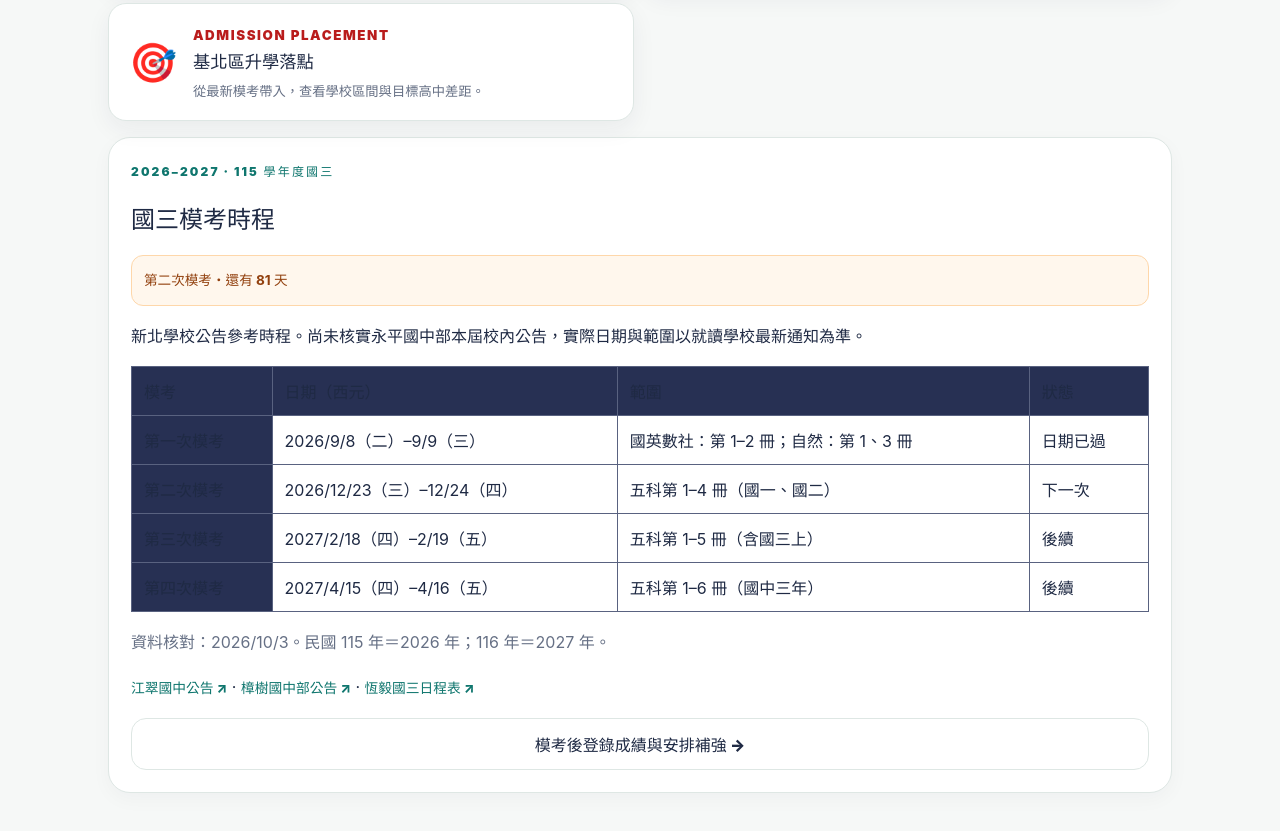
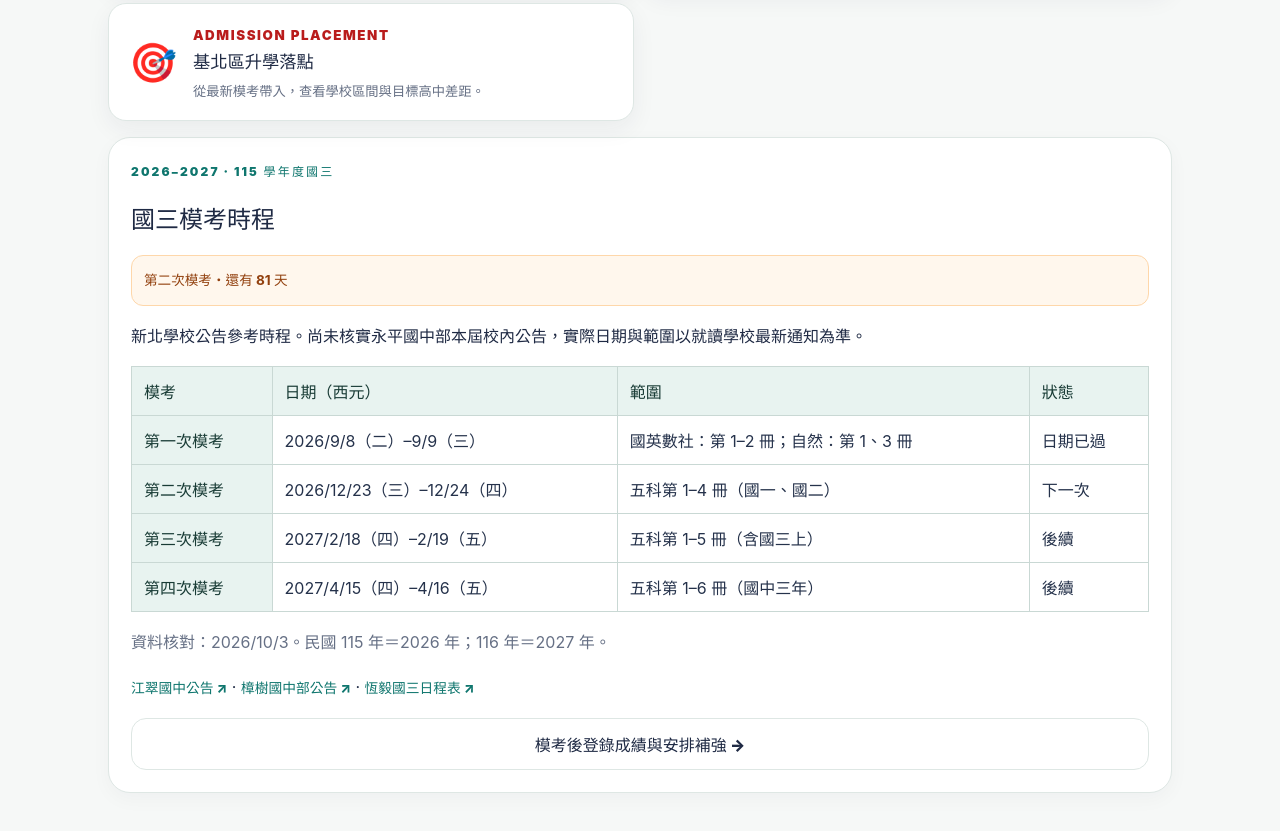
Before and after one commit to alger68/JHSEE-All-Subjects, a website built with Vite: page index.html in a window 1280 px wide. Shown: the part 1271-2102 px from the top of the page. Built offline with nearby package versions, Linux system fonts and the light colour scheme; no server answers.

Commit message:
Keep mock calendar table headers readable on light theme

```diff
--- a/css/app.css
+++ b/css/app.css
@@ -110,6 +110,9 @@ button.primary-button:disabled { opacity:.5; cursor:not-allowed; }
 .table-scroll table { width:100%; border-collapse:collapse; }
 .table-scroll th,.table-scroll td { border:1px solid #596280; text-align:left; padding:12px; }
 .table-scroll th { background:#273053; }
+.mock-calendar .table-scroll th { background:#e8f3f0; color:#183b35; }
+.mock-calendar .table-scroll td { color:#25324b; }
+.mock-calendar .table-scroll th,.mock-calendar .table-scroll td { border-color:#c9d8d4; }
 .manual-notes { border-top:1px solid var(--line); margin-top:24px; padding-top:18px; }
 .manual-notes label { display:block; margin:20px 0; }
 .manual-notes textarea { display:block; resize:vertical; line-height:1.8; margin-top:8px; }
```
